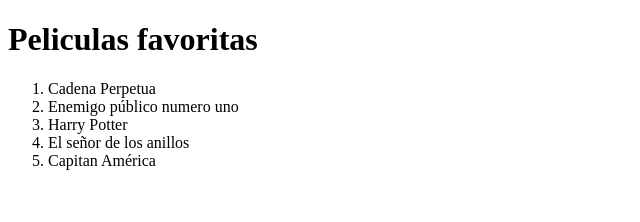
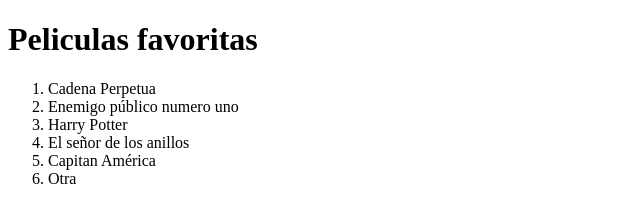
Before and after one commit to aburicia9/practica1, a plain HTML site: page index.html in a window 1280 px wide. Shown: the full height of the page, 0-640 px from the left. Drawn offline with Linux system fonts and the light colour scheme.

Commit message:
añado peliculas

```diff
--- a/index.html
+++ b/index.html
@@ -17,6 +17,7 @@
         <li>Harry Potter</li>
         <li>El señor de los anillos</li>
         <li>Capitan América</li>
+        <li>Otra</li>
       </ol>
     </main>
   </body>
```
